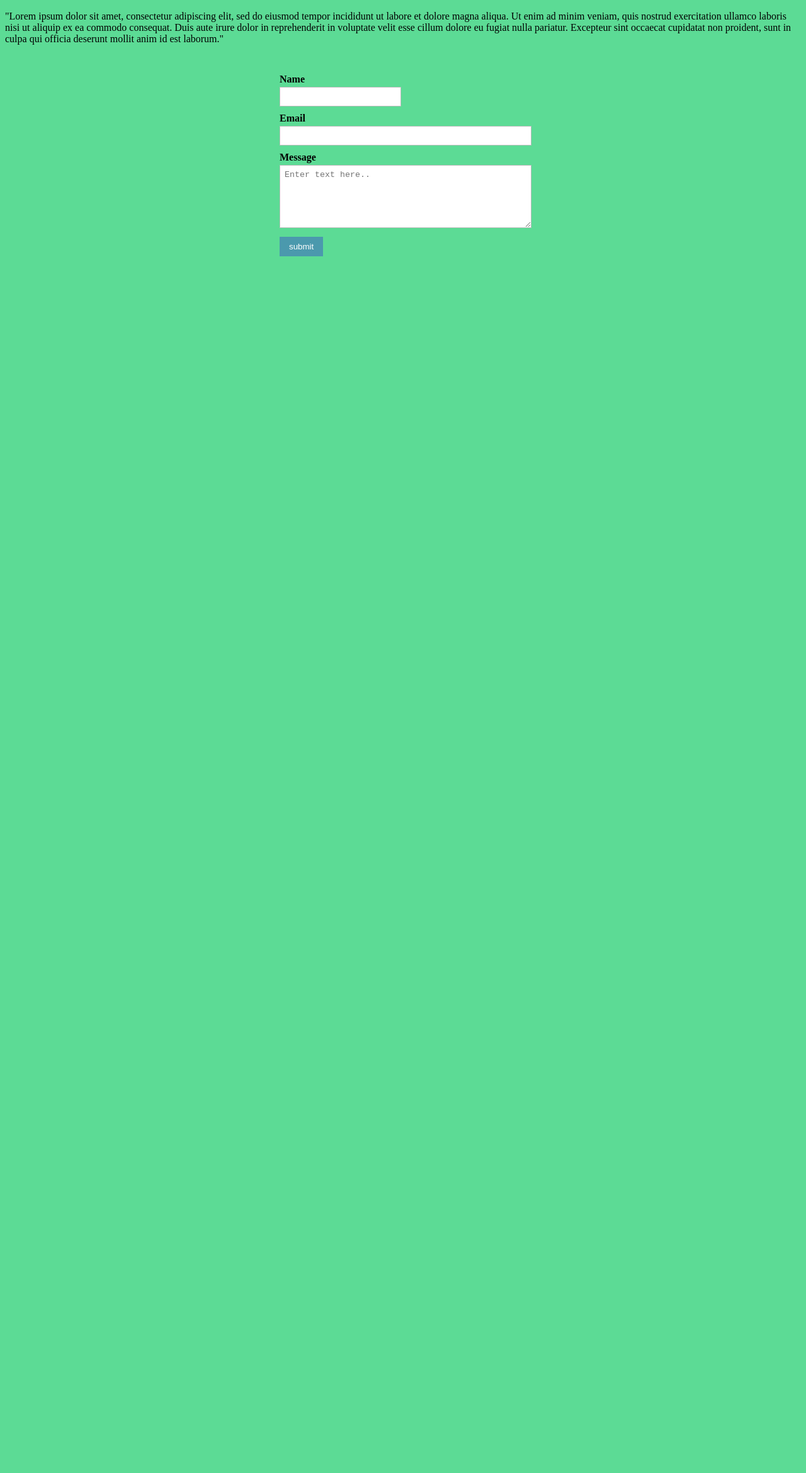
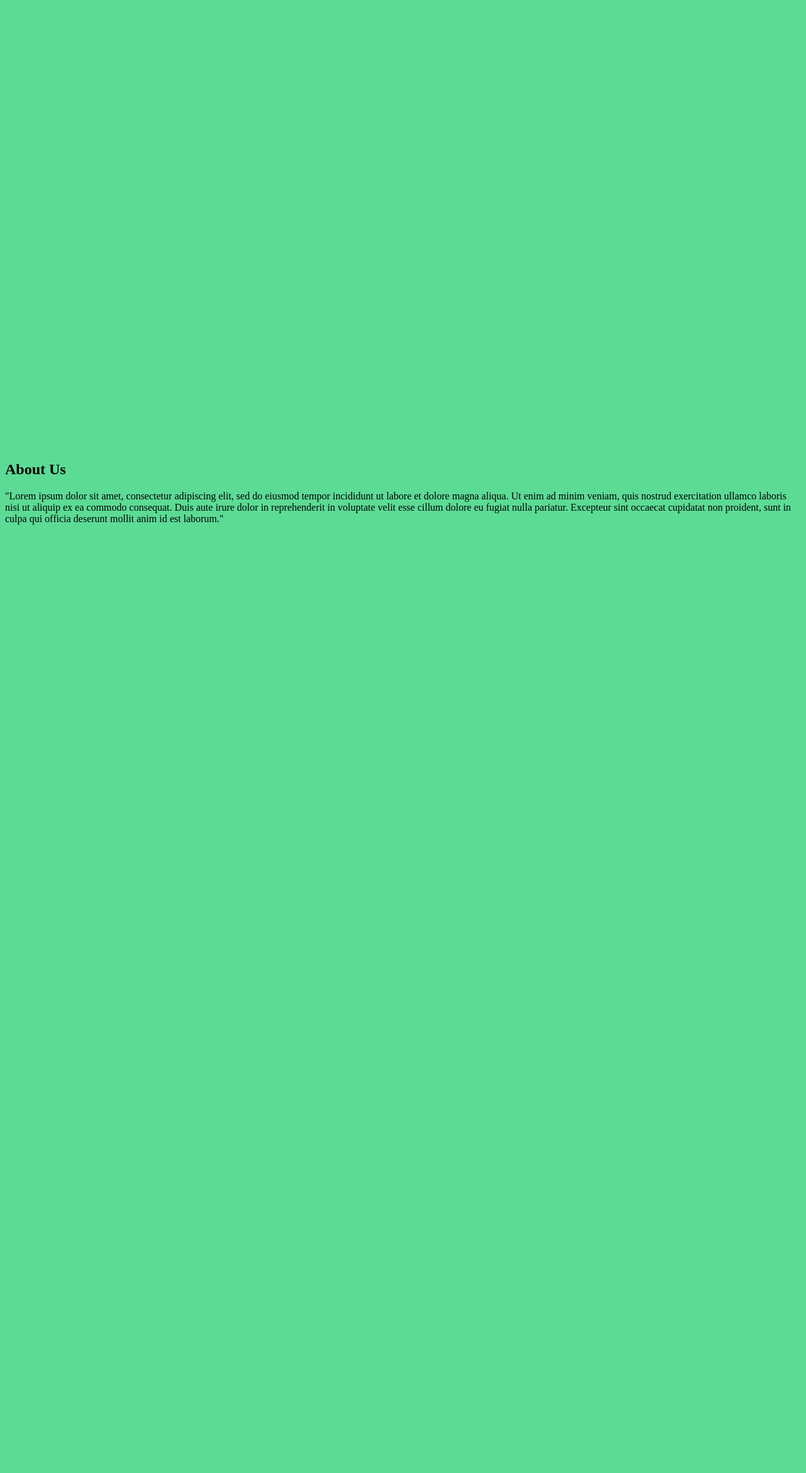
Before and after one commit to fac-15/kash-portfolio, a plain HTML site: page index.html in a window 1280 px wide. Shown: the part 174-2513 px from the top of the page at 63% size. Before the commit the page ends 2034 px from the top, so only its background shows below. Drawn offline with Linux system fonts and the light colour scheme.

Commit message:
sections

```diff
--- a/index.html
+++ b/index.html
@@ -29,21 +29,16 @@
       <section id="team">
 
 
-      </section>
-
-      <form id="contact">
+      </section id="contact">
         <form>
-
           <ul class="form-style-1">
             <li><label for = "name">Name</label><input type= 'text' id = "name"/> </li>
-
             <li> <label for = "email">Email</label> <input type= 'email' id="email" class = "field-long"></li>
-
             <li><label for = "message">Message</label><textarea name="comment" form="usrform" placeholder="Enter text here.." class = "field-long field-textarea"></textarea></li>
-
             <li><input type="submit" value= "submit"></li>
           </ul>
         </form>
+      </section>
 
     </main>
 
--- a/style.css
+++ b/style.css
@@ -1,5 +1,5 @@
 body {
-  height: 2000px;
+  height: 200em;
   background-color: #5cdb95;
 }
 
@@ -19,6 +19,19 @@ body {
 }
 
 #about {
+  height: 50em;
+}
+
+#home {
+  height: 50em;
+}
+
+#team {
+  height: 50em;
+}
+
+#contact {
+  height: 50em;
 }
 /**************navbar style *************/
 .navbar {
```
Lines whose indentation alone changed are shown as unchanged.
